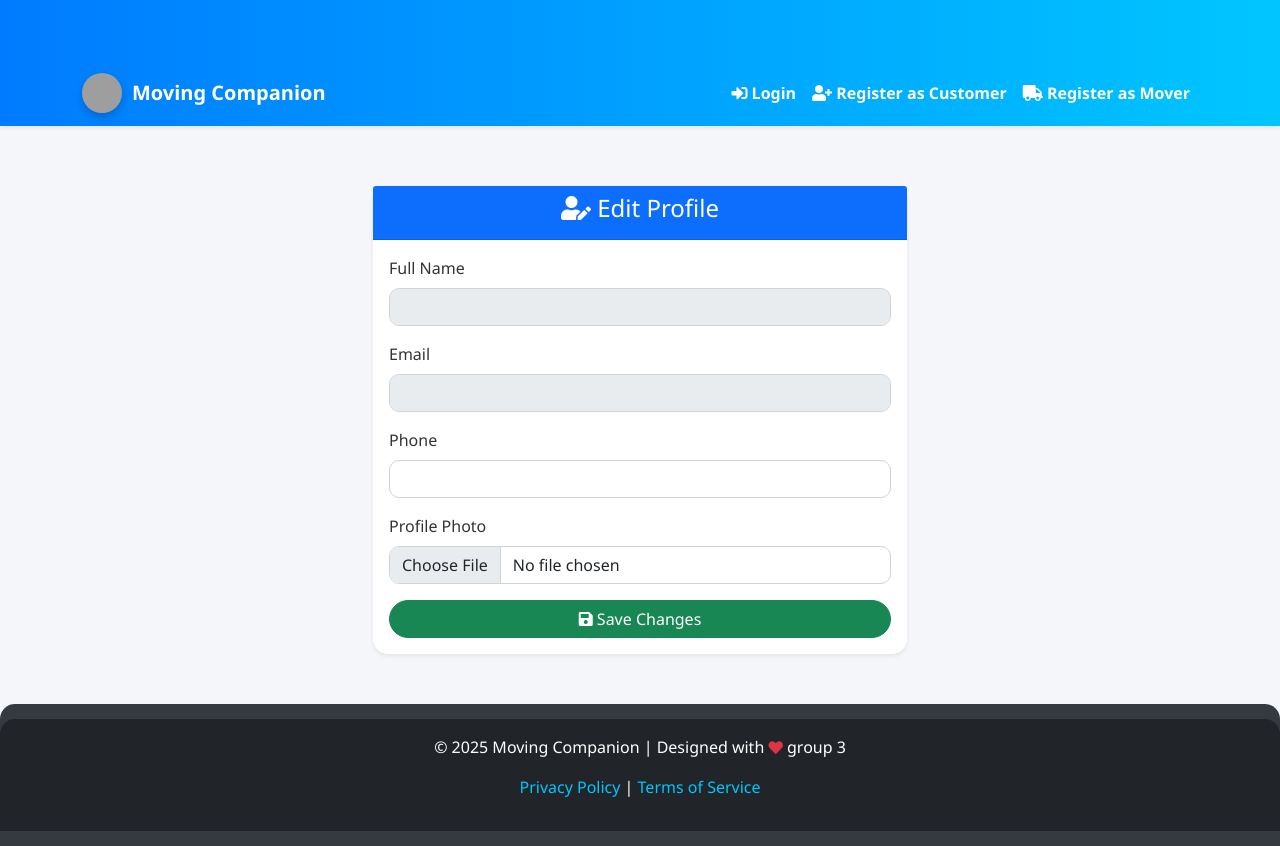
After one commit to hivecoders/moving_service, a Django app: template users/templates/users/edit_profile.html in a window 1280 px wide. The commit adds this page. Run offline with Django 3.2, Linux system fonts and the light colour scheme; the template is opened without the code that fills it, so the values that code supplies are empty; grey boxes are pictures that could not be loaded.

Commit message:
شروع دیباگ

```diff
--- a/users/templates/users/base.html
+++ b/users/templates/users/base.html
@@ -111,14 +111,16 @@
     </nav>
 
     <!-- Main Content -->
-    <div class="container">
+    <div class="container flex-grow-1">
         {% block content %}{% endblock %}
     </div>
 
     <!-- Footer -->
     <footer>
-        <p>&copy; 2025 Moving Companion | Designed with <i class="fas fa-heart text-danger"></i> by HIVE</p>
-        <p><a href="#">Privacy Policy</a> | <a href="#">Terms of Service</a></p>
+        <footer class="bg-dark text-white text-center py-3 mt-auto">
+            <p>&copy; 2025 Moving Companion | Designed with <i class="fas fa-heart text-danger"></i> group 3 </p>
+            <p><a href="#">Privacy Policy</a> | <a href="#">Terms of Service</a></p>
+
     </footer>
 
     <!-- Scripts -->
--- a/users/templates/users/customer_dashboard.html
+++ b/users/templates/users/customer_dashboard.html
@@ -21,7 +21,7 @@
 
                     <!-- Edit Profile -->
                     <a href="{% url 'edit_profile' %}" class="btn btn-primary w-100 mb-2">
-                        <i class="fas fa-edit"></i> Edit Profile
+                        <i class="fas fa-user-edit"></i> Edit Profile
                     </a>
 
                     <!-- Logout -->
--- /dev/null
+++ b/users/templates/users/edit_profile.html
@@ -0,0 +1,96 @@
+{% extends 'base.html' %}
+{% load static %}
+
+{% block title %}Edit Profile{% endblock %}
+
+{% block content %}
+<div class="container mt-5">
+    <div class="row justify-content-center">
+        <div class="col-md-6">
+            <div class="card shadow-sm">
+                <div class="card-header bg-primary text-white text-center">
+                    <h4><i class="fas fa-user-edit"></i> Edit Profile</h4>
+                </div>
+                <div class="card-body">
+                    <form method="POST" enctype="multipart/form-data">
+                        {% csrf_token %}
+
+                        <!-- Full Name (Read-Only) -->
+                        <div class="mb-3">
+                            <label class="form-label">Full Name</label>
+                            <input type="text" class="form-control" value="{{ user.full_name }}" disabled>
+                        </div>
+
+                        <!-- Email (Read-Only) -->
+                        <div class="mb-3">
+                            <label class="form-label">Email</label>
+                            <input type="email" class="form-control" value="{{ user.email }}" disabled>
+                        </div>
+
+                        <!-- Phone -->
+                        <div class="mb-3">
+                            <label class="form-label">Phone</label>
+                            <input type="text" class="form-control" name="phone" value="{{ user.phone }}">
+                        </div>
+
+                        <!-- Profile Photo -->
+                        <div class="mb-3">
+                            <label class="form-label">Profile Photo</label>
+                            <input type="file" class="form-control" name="profile_photo">
+                            {% if user.profile_photo %}
+                                <img src="{{ user.profile_photo.url }}" class="img-thumbnail mt-2" width="150">
+                            {% endif %}
+                        </div>
+
+                        <!-- اگر کاربر مشتری باشد -->
+                        {% if user.customer %}
+                            <div class="mb-3">
+                                <label class="form-label">Location</label>
+                                <input type="text" class="form-control" name="location" value="{{ user.customer.location }}">
+                            </div>
+
+                            <div class="mb-3">
+                                <label class="form-label">Payment Info</label>
+                                <input type="text" class="form-control" name="payment_info" value="{{ user.customer.payment_info }}">
+                            </div>
+                        {% endif %}
+
+                        <!-- اگر کاربر جابجاکننده باشد -->
+                        {% if user.mover %}
+                            <div class="mb-3">
+                                <label class="form-label">Vehicle Type</label>
+                                <select class="form-control" name="vehicle_type">
+                                    <option value="van" {% if user.mover.vehicle_type == 'van' %}selected{% endif %}>Van</option>
+                                    <option value="truck" {% if user.mover.vehicle_type == 'truck' %}selected{% endif %}>Truck</option>
+                                </select>
+                            </div>
+
+                            <div class="mb-3">
+                                <label class="form-label">Mover Type</label>
+                                <select class="form-control" name="mover_type">
+                                    <option value="pro" {% if user.mover.mover_type == 'pro' %}selected{% endif %}>Pro Mover</option>
+                                    <option value="regular" {% if user.mover.mover_type == 'regular' %}selected{% endif %}>Regular Mover</option>
+                                </select>
+                            </div>
+
+                            <div class="mb-3">
+                                <label class="form-label">Location</label>
+                                <input type="text" class="form-control" name="location" value="{{ user.mover.location }}">
+                            </div>
+
+                            <div class="mb-3">
+                                <label class="form-label">Payment Info</label>
+                                <input type="text" class="form-control" name="payment_info" value="{{ user.mover.payment_info }}">
+                            </div>
+                        {% endif %}
+
+                        <button type="submit" class="btn btn-success w-100">
+                            <i class="fas fa-save"></i> Save Changes
+                        </button>
+                    </form>
+                </div>
+            </div>
+        </div>
+    </div>
+</div>
+{% endblock %}
--- a/users/templates/users/mover_dashboard.html
+++ b/users/templates/users/mover_dashboard.html
@@ -10,7 +10,7 @@
         <div class="col-md-3">
             <div class="card shadow-sm">
                 <div class="card-body text-center">
-                    <img src="{{ user.mover.profile_photo.url }}"
+                    <img src="{{ user.profile_photo.url }}"
                          class="img-thumbnail rounded-circle mb-3"
                          alt="Profile Photo"
                          style="width: 150px; height: 150px;"
@@ -19,7 +19,7 @@
                     <h4>{{ user.mover.full_name }}</h4>
                     <p>{{ user.email }}</p>
                     <a href="{% url 'edit_profile' %}" class="btn btn-primary w-100 mb-2">
-                        <i class="fas fa-edit"></i> Edit Profile
+                        <i class="fas fa-user-edit"></i> Edit Profile
                     </a>
                     <form id="logout-form" action="{% url 'logout' %}" method="post" style="display: none;">
                         {% csrf_token %}
--- a/users/urls.py
+++ b/users/urls.py
@@ -23,7 +23,7 @@ urlpatterns = [
     path('order_details/<int:order_id>/', views.order_details, name='order_details'),
     path('nearest_movers/<int:order_id>/', views.nearest_movers, name='nearest_movers'),
 
-    # Profile Management
+    #  edit profile
     path('edit_profile/', views.edit_profile, name='edit_profile'),
 
     # Payment Processing
```
Also changed, not shown: users/forms.py (+82 -0 lines), users/views.py (+48 -1 lines), db.sqlite3, 3 other files.
